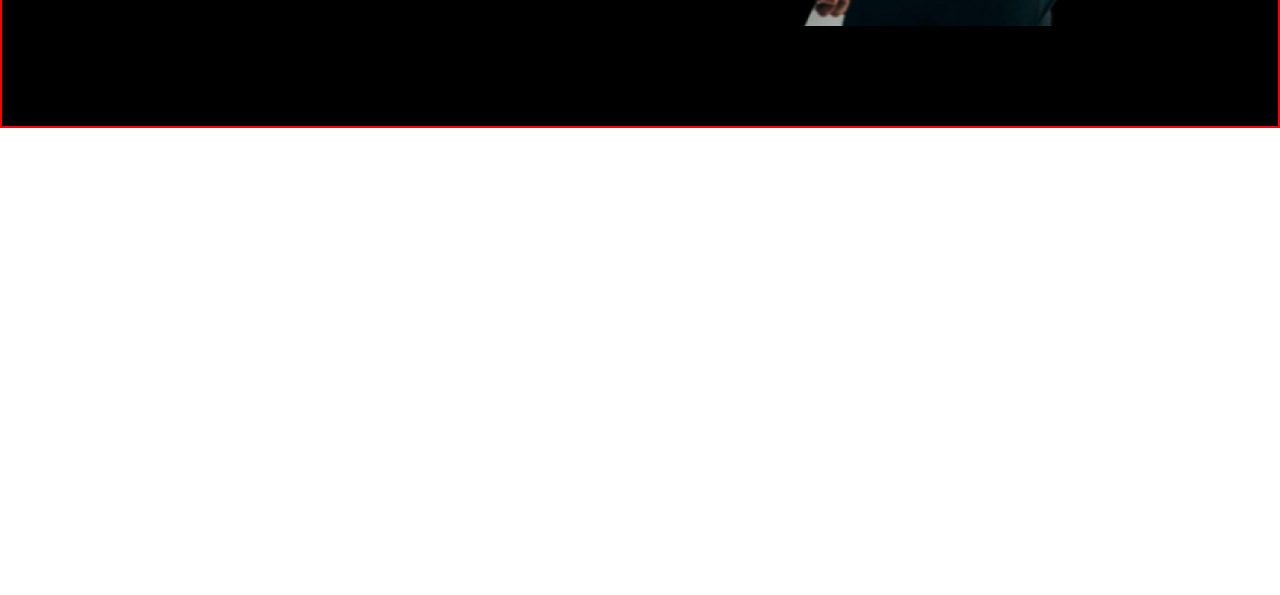
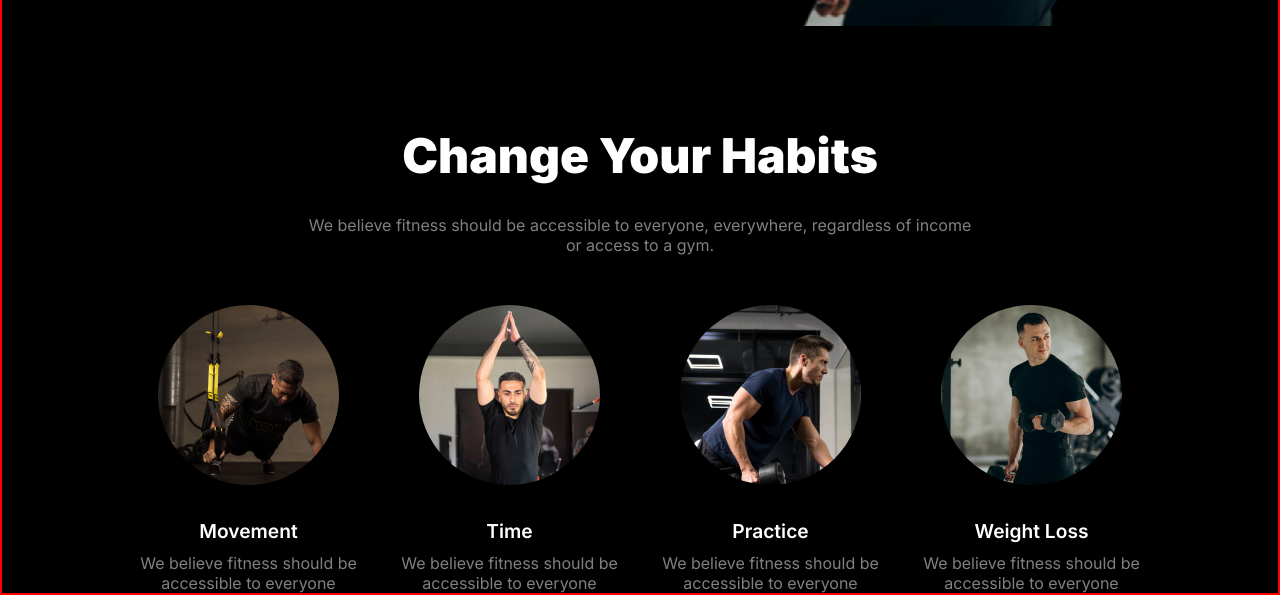
Before and after one commit to munna516/Assignment-2, a plain HTML site: page index.html in a window 1280 px wide. Shown: the part 683-1278 px from the top of the page. Before the commit the page ends 811 px from the top, so only its background shows below. Drawn offline with Linux system fonts and the light colour scheme.

Commit message:
habit section added

```diff
--- a/CSS/small-device-responsive.css
+++ b/CSS/small-device-responsive.css
@@ -1,7 +1,11 @@
 @media screen and (max-width:576px) {
     #navbar {
         margin: 40px 20px;
-        /* justify-content: space-evenly; */
+    }
+
+    #habit,
+    .banner {
+        padding: 15px;
     }
 
     .nav-items {
@@ -17,7 +21,7 @@
         flex-direction: column;
         justify-content: flex-start;
         align-items: flex-start;
-        padding: 20px;
+
     }
 
     .banner-title {
@@ -38,4 +42,17 @@
         left: 10px;
     }
 
+    .section-title {
+        font-size: 2rem;
+    }
+
+    .habit-image-container {
+        flex-direction: column;
+        align-items: center;
+        gap: 20px;
+    }
+
+    .habit-img {
+        width: 240px;
+    }
 }
--- a/CSS/styles.css
+++ b/CSS/styles.css
@@ -13,7 +13,13 @@ body {
     font-family: "Inter", sans-serif;
     max-width: 1440px;
     margin: 0 auto;
+    border: 2px solid red;
+    background-color: rgb(0, 0, 0);
 
+}
+
+section {
+    margin-top: 100px;
 }
 
 /* Shared Style */
@@ -51,10 +57,30 @@ body {
     margin-left: 14px;
 }
 
-header {
-    border: 2px solid red;
-    background-color: rgb(0, 0, 0);
-    /* height: 715px; */
+.section-content {
+    max-width: 670px;
+    margin: 0 auto;
+    color: white;
+    text-align: center;
+}
+
+.section-title {
+    color: var(--secondary-color);
+    font-size: 3rem;
+    font-weight: 900;
+}
+
+.section-description {
+    color: var(--tertiary-color);
+    font-size: 1rem;
+    font-weight: 400;
+    text-align: center;
+    margin-top: 30px;
+}
+
+#habit {
+    max-width: 1044px;
+    margin: 0 auto;
 }
 
 /* Nav Styles */
@@ -192,9 +218,40 @@ header {
     left: -100px;
 }
 
-
 .play-button {
     background-color: var(--bg-color);
     padding: 10px 15px;
     border-radius: 50%;
 }
+
+/* Habit Styles */
+
+.habit-image-container {
+    display: flex;
+    margin-top: 50px;
+}
+
+.habit-img {
+    width: 25%;
+    text-align: center;
+}
+
+.habit-img .image-title {
+    color: var(--secondary-color);
+    font-size: 1.2rem;
+    font-weight: 600;
+    margin-top: 30px;
+    margin-bottom: 10px;
+
+}
+
+.habit-img img {
+    border-radius: 50%;
+}
+
+.habit-img .image-description {
+    color: var(--tertiary-color);
+    font-size: 1rem;
+    font-weight: 400;
+
+}
--- a/index.html
+++ b/index.html
@@ -33,7 +33,7 @@
                 <h1 class="banner-title">Get body in <br> <em class="another">shape</em> & stay <br> healthy</h1>
                 <p class="banner-description">A huge selection of health and fitness content, healthy recipes and
                     transformation stories to help you get fit and stay fit!</p>
-                <button class="btn-secondary">Join Club Now!</button>
+                <button class="btn-secondary">Join Club Now !</button>
                 <button class="btn-tertiary">Download App</button>
             </div>
             <div class="banner-image-container">
@@ -56,6 +56,40 @@
             </div>
         </div>
     </header>
+    <main>
+        <!-- Your Habit Section -->
+        <section id="habit">
+            <div class="section-content">
+                <h1 class="section-title">Change Your Habits</h1>
+                <p class="section-description">We believe fitness should be accessible to everyone, everywhere,
+                    regardless
+                    of income or access to a gym.</p>
+            </div>
+
+            <div class="habit-image-container">
+                <div class="habit-img">
+                    <img src="images/image 3.png" alt="">
+                    <h5 class="image-title">Movement</h5>
+                    <p class="image-description">We believe fitness should be accessible to everyone</p>
+                </div>
+                <div class="habit-img">
+                    <img src="images/image 2.png" alt="">
+                    <h5 class="image-title">Time</h5>
+                    <p class="image-description">We believe fitness should be accessible to everyone</p>
+                </div>
+                <div class="habit-img">
+                    <img src="images/image 4.png" alt="">
+                    <h5 class="image-title">Practice</h5>
+                    <p class="image-description">We believe fitness should be accessible to everyone</p>
+                </div>
+                <div class="habit-img">
+                    <img src="images/image 5.png" alt="">
+                    <h5 class="image-title">Weight Loss</h5>
+                    <p class="image-description">We believe fitness should be accessible to everyone</p>
+                </div>
+            </div>
+        </section>
+    </main>
 </body>
 
 </html>
```
